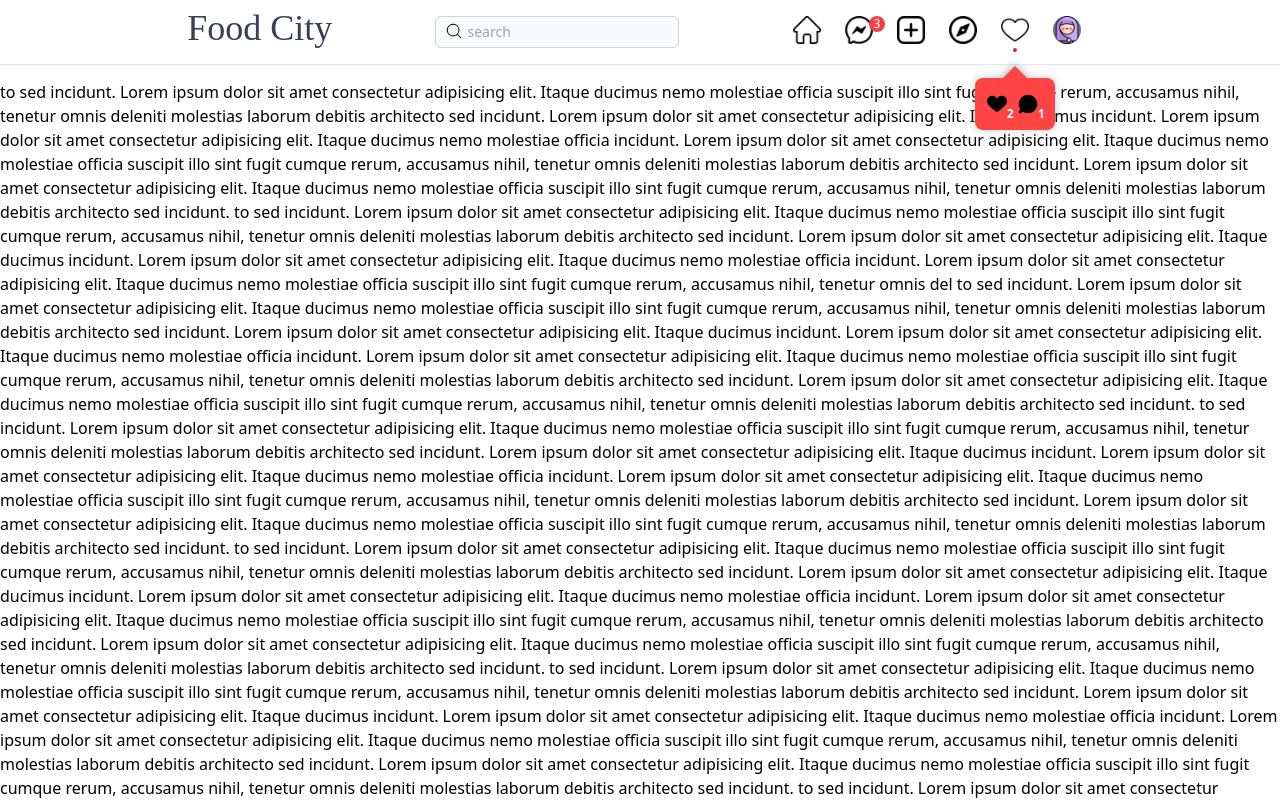
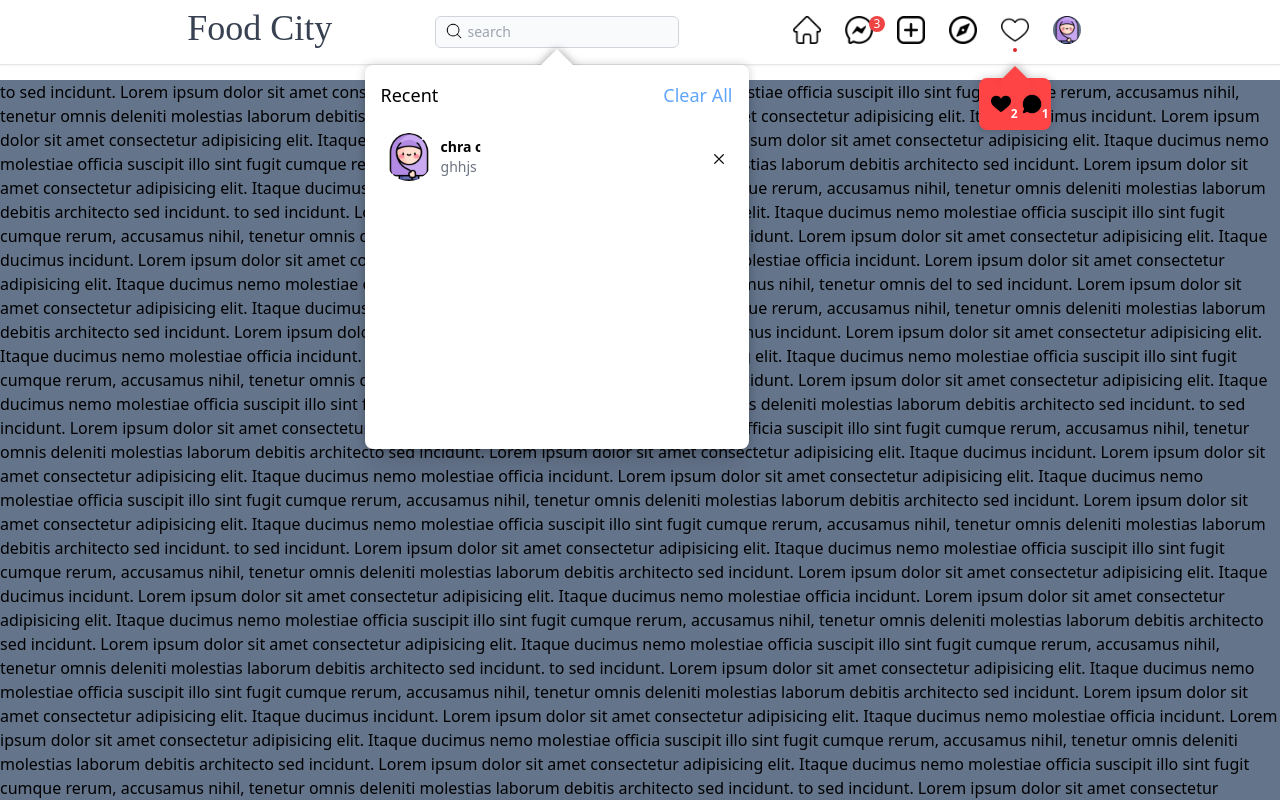
Before and after one commit to chra-O/Food-City, a React (Create React App) app: page /home in a window 1280 px wide. Shown: the top 800 px of the page. Built offline with nearby package versions, Linux system fonts and the light colour scheme.

Commit message:
adding the search tip

```diff
--- a/src/Commponent/NavBar.jsx
+++ b/src/Commponent/NavBar.jsx
@@ -1,5 +1,6 @@
 import React, { useRef, useState, useEffect } from "react";
 import NotificationTip from "./NotificationTip";
+import SearchTip from "./SearchTip";
 
 export default function NavBar() {
   const [search, setSearch] = useState(true);
@@ -50,6 +51,7 @@ export default function NavBar() {
                 alt=""
               ></img>
             )}
+            <SearchTip />
           </div>
           <div className="relative flex">
             <img
@@ -64,7 +66,7 @@ export default function NavBar() {
                 className="h-7 w-7 mt-2 m-3 text-gray-400 inline cursor-pointer"
                 alt=""
               ></img>
-              <span className="absolute top-2  -right-0 bg-red-500  rounded-full  h-4 w-4  text-white  text-xs  items-center  justify-center flex leading-none">
+              <span className="absolute top-2 -right-0 bg-red-500  rounded-full  h-4 w-4  text-white  text-xs  items-center  justify-center flex leading-none">
                 3
               </span>
             </div>
--- a/src/Commponent/NotificationTip.jsx
+++ b/src/Commponent/NotificationTip.jsx
@@ -3,7 +3,7 @@ import React from "react";
 export default function NotificationTip() {
   return (
     <div className="tip absolute  top-[70px]  left-1/2 -translate-x-1/2  p-3 rounded-lg ease-in-out">
-      <div className="flex w-14  h-6 text-white text-xs font-semibold mt-1">
+      <div className="flex w-12  h-6 text-white text-xs font-semibold mt-1">
         <img
           src="http://localhost:3000/image/heart.png"
           className="h-5 w-5   "
--- /dev/null
+++ b/src/Commponent/SearchTip.jsx
@@ -0,0 +1,39 @@
+import React from "react";
+
+export default function SearchTip() {
+  return (
+    <>
+      <div className="search absolute top-12 bg-white w-96 left-1/2 -translate-x-1/2 shadow-xl  p-4 mb-2 rounded-lg  h-96   ">
+        <div className="flex justify-between mb-5">
+          <h3 className=" text-lg text-black">Recent</h3>
+          <button className=" text-blue-400 text-lg ">Clear All</button>
+        </div>
+        <div className="flex items-center justify-between cursor-pointer p-1 hover:bg-slate-50">
+          <div className="flex items-center">
+            <div className="relative ">
+              {" "}
+              <img
+                src="http://localhost:3000/image/girl.png"
+                className="h-12 w-12  rounded-full"
+                alt=""
+              ></img>
+            </div>
+            <div className="pl-2">
+              <div className="text-md font-semibold "> chra othman</div>
+              <div className="text-gray-500"> ghhjs</div>
+            </div>
+          </div>
+          <div className="">
+            {" "}
+            <img
+              src="http://localhost:3000/image/cross2.png"
+              className="h-5 w-5 mt-1 text-gray-400  cursor-pointer  "
+              alt=""
+            ></img>
+          </div>
+        </div>
+
+      </div>{" "}
+    </>
+  );
+}
--- a/src/Page/Home.jsx
+++ b/src/Page/Home.jsx
@@ -6,7 +6,7 @@ export default function Home() {
   return (
     <>
       <NavBar />
-      <div className="mt-20">
+      <div className="mt-20 bg-slate-500">
         to sed incidunt. Lorem ipsum dolor sit amet consectetur adipisicing
         elit. Itaque ducimus nemo molestiae officia suscipit illo sint fugit
         cumque rerum, accusamus nihil, tenetur omnis deleniti molestias laborum
--- a/src/Style/tip.css
+++ b/src/Style/tip.css
@@ -6,8 +6,8 @@
   left: 50%;
   transform: translate(-50%, -130%);
 }
-.tip{
-    background-color: #fe4444;
+.tip {
+  background-color: #fe4444;
 }
 .tip,
 .tip::before {
@@ -23,8 +23,7 @@
   transform: translate(-50%);
   content: "";
 }
-.tip{
-
+.tip {
   animation-name: anim;
   animation-duration: 2s;
   animation-iteration-count: 1;
@@ -40,3 +39,27 @@
     opacity: 1;
   }
 }
+.search::before {
+  position: absolute;
+  content: " ";
+
+  border: 20px solid transparent;
+  border-bottom-color: #fff;
+
+  left: 50%;
+  transform: translate(-50%, -130%);
+}
+.search,
+.search::before {
+  filter: drop-shadow(0px 0px 5px rgba(0, 0, 0, 0.2));
+}
+.search::after {
+  height: 30%;
+  width: 40%;
+  background-color: #fff;
+  position: absolute;
+  top: 0;
+  left: 50%;
+  transform: translate(-50%);
+  content: "";
+}
--- a/src/index.js
+++ b/src/index.js
@@ -14,7 +14,7 @@ ReactDOM.render(
         <App />
       </Provider>
     </BrowserRouter>
-    ,
+
   </React.StrictMode>,
   document.getElementById("root")
 );
```
Also changed, not shown: public/image/cross2.png (added).
